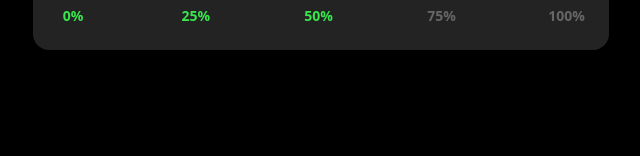
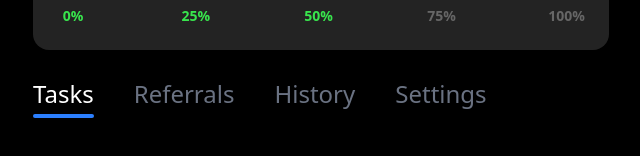
Before and after one commit to Lodo4ka/ton-crypto-market, a React (Vite) app: page / in a window 1280 px wide. Shown: the part 316-472 px from the top of the page, without its empty margins (319-959 px from the left). Built offline with nearby package versions, Linux system fonts and the light colour scheme.

Commit message:
Add NavbarTabs component for tab navigation in Profile page; update Profile component to manage active tab state and integrate NavbarTabs.

```diff
--- a/src/entities/user/ui/ProfileBar.tsx
+++ b/src/entities/user/ui/ProfileBar.tsx
@@ -25,7 +25,7 @@ export const ProfileBar = () => {
         <div className="bg-white/10 rounded-tr-[12px] flex flex-row items-center pl-16 pr-2 py-2 gap-2 max-h-[47px]">
           <img src={tokenTon1} alt="TON" className="w-7 h-7" />
           <span className="text-sm text-white font-semibold">0</span>
-          <div className="relative w-6 h-6 ml-auto">
+          <div className="relative w-6 h-6 ml-auto cursor-pointer">
             <img src={group} alt="Add" className="absolute inset-0 w-full h-full" />
           </div>
         </div>
@@ -41,7 +41,7 @@ export const ProfileBar = () => {
         <div className="bg-white/10 rounded-br-[12px] flex flex-row items-center pl-16 pr-2 py-2 gap-2 max-h-[47px]">
           <img src={tokenTon2} alt="TON" className="w-7 h-7" />
           <span className="text-sm text-white font-semibold">0.00</span>
-          <div className="relative w-6 h-6 ml-auto">
+          <div className="relative w-6 h-6 ml-auto cursor-pointer">
             <img src={group} alt="Add" className="absolute inset-0 w-full h-full" />
           </div>
         </div>
--- a/src/pages/Main.tsx
+++ b/src/pages/Main.tsx
@@ -1,11 +1,27 @@
-import React from 'react';
+import { useState } from 'react';
 
 import { ProfileBar } from '../entities/user/ui/ProfileBar';
 import { ProfileTitle } from '../entities/user/ui/ProfileTitle';
 import { TonWallet } from '../shared/ui/TonWallet';
 import { ProgressLevelBar } from '../entities/user/ui/ProgressLevelBar';
+import NavbarTabs from '../shared/ui/navbar-tabs/NavbarTabs';
 
-const Profile: React.FC = () => (
+type Tab = {
+  label: string;
+  value: string;
+};
+
+const TABS: Tab[] = [
+  { label: 'Tasks', value: 'tasks' },
+  { label: 'Referrals', value: 'referrals' },
+  { label: 'History', value: 'history' },
+  { label: 'Settings', value: 'settings' },
+];
+
+const Profile = () => {
+  const [activeTab, setActiveTab] = useState('tasks');
+
+  return (
     <div className="pt-[30px]">
       <ProfileBar />
       <ProfileTitle className="mt-[8px]" />
@@ -17,7 +33,14 @@ const Profile: React.FC = () => (
         progressPercent={50}
         marks={[0, 25, 50, 75, 100]}
       />
+      <NavbarTabs
+        tabs={TABS}
+        activeTab={activeTab}
+        onTabClick={setActiveTab}
+        className="mt-[20px]"
+      />
     </div>
   );
+};
 
 export default Profile;
--- /dev/null
+++ b/src/shared/ui/navbar-tabs/NavbarTabs.tsx
@@ -0,0 +1,72 @@
+import cn from 'classnames';
+import { useRef, useLayoutEffect, useState } from 'react';
+
+/**
+ * NavbarTabs component
+ * @param tabs - массив объектов { label: string, value: string }
+ * @param activeTab - value активного таба
+ * @param onTabClick - обработчик клика по табу
+ */
+type Tab = {
+  label: string;
+  value: string;
+};
+
+interface NavbarTabsProps {
+  tabs: Tab[];
+  activeTab: string;
+  onTabClick: (value: string) => void;
+  className?: string;
+}
+
+const NavbarTabs = ({ tabs, activeTab, onTabClick, className }: NavbarTabsProps) => {
+  const containerRef = useRef<HTMLDivElement>(null);
+  const tabRefs = useRef<(HTMLButtonElement | null)[]>([]);
+  const [underlineStyle, setUnderlineStyle] = useState<{ left: number; width: number }>({
+    left: 0,
+    width: 0,
+  });
+
+  useLayoutEffect(() => {
+    const idx = tabs.findIndex((tab) => tab.value === activeTab);
+    const node = tabRefs.current[idx];
+    const container = containerRef.current;
+    if (node && container) {
+      const nodeRect = node.getBoundingClientRect();
+      const containerRect = container.getBoundingClientRect();
+      setUnderlineStyle({
+        left: nodeRect.left - containerRect.left,
+        width: nodeRect.width,
+      });
+    }
+  }, [activeTab, tabs]);
+
+  return (
+    <nav ref={containerRef} className={cn('relative flex gap-10 bg-black py-2', className)}>
+      {tabs.map((tab, i) => {
+        const isActive = tab.value === activeTab;
+        return (
+          <button
+            key={tab.value}
+            ref={(el: HTMLButtonElement | null) => {
+              tabRefs.current[i] = el;
+            }}
+            className={
+              'relative text-2xl font-medium transition-colors duration-150 cursor-pointer ' +
+              (isActive ? 'text-white' : 'text-gray-500 hover:text-white')
+            }
+            onClick={() => onTabClick(tab.value)}
+          >
+            {tab.label}
+          </button>
+        );
+      })}
+      <span
+        className="absolute bottom-0 h-1 bg-blue-500 rounded transition-all duration-300"
+        style={{ left: underlineStyle.left, width: underlineStyle.width }}
+      />
+    </nav>
+  );
+};
+
+export default NavbarTabs;
```
Lines whose indentation alone changed are shown as unchanged.
